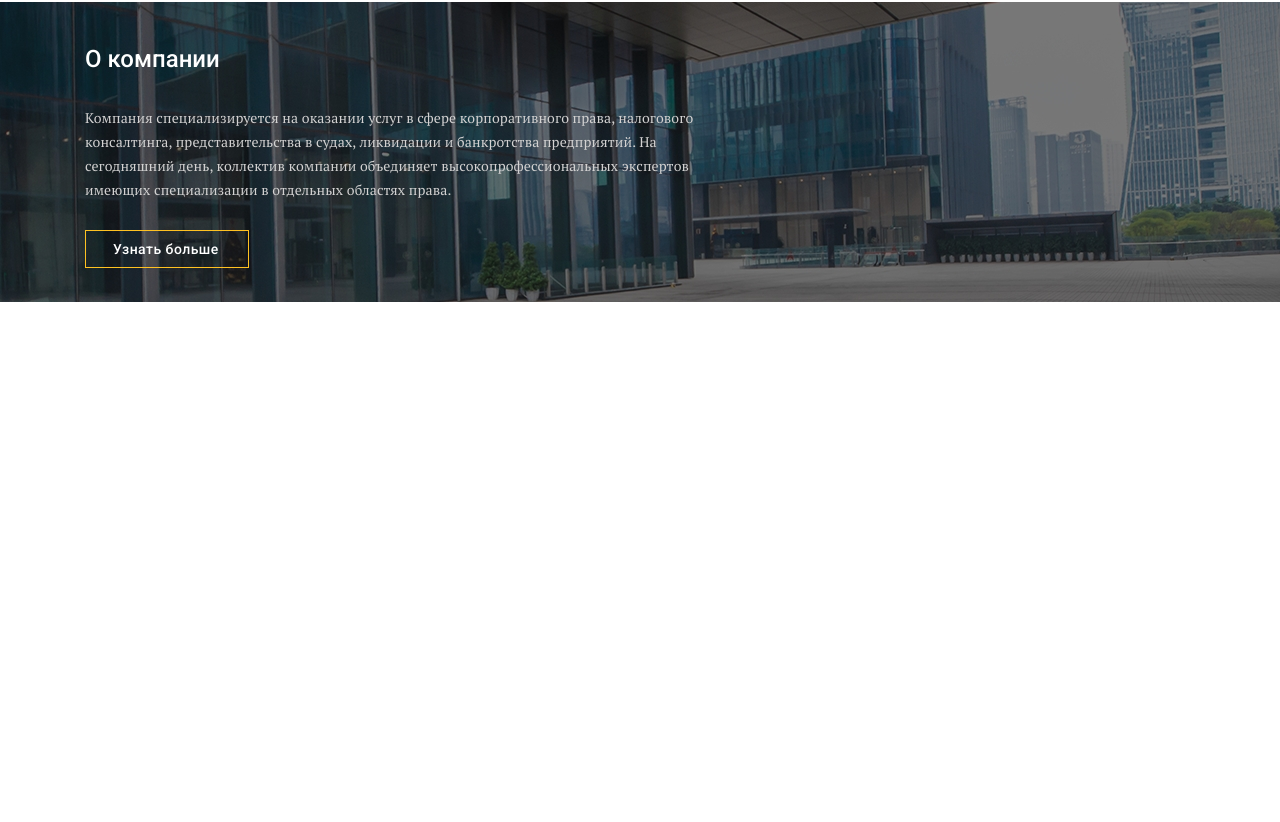
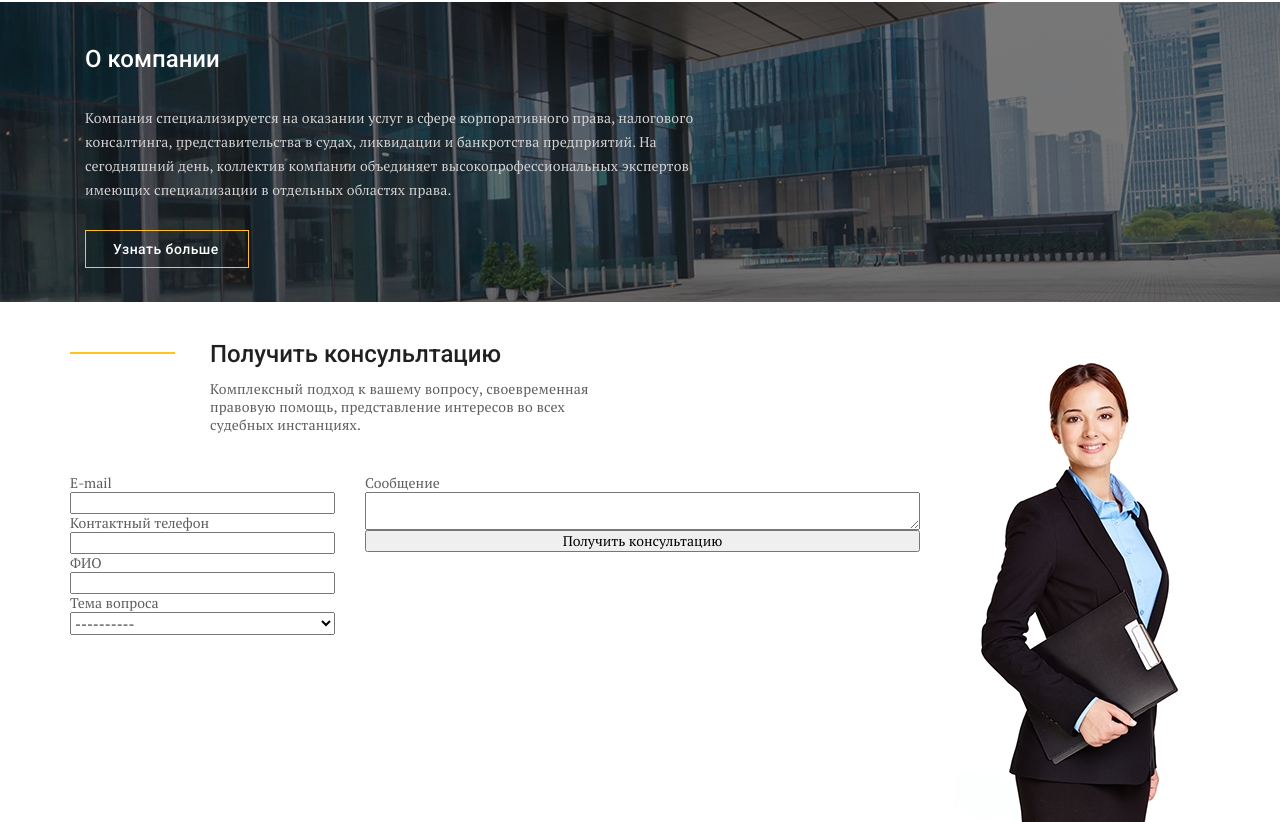
Before and after one commit to vitasyk/advocat, a plain HTML site: page index.html in a window 1280 px wide. Shown: the part 1263-2085 px from the top of the page. Before the commit the page ends 1565 px from the top, so only its background shows below. Drawn offline with nearby package versions, Linux system fonts and the light colour scheme; files whose address does not match are found by name.

Commit message:
about & form box 50%

```diff
--- a/css/style.css
+++ b/css/style.css
@@ -292,7 +292,7 @@ ul, li {
     justify-content: space-between;
 }
 
-.services__title-box {
+.services__title-box, .form__title-box {
     max-width: 520px;
     padding: 0 0 65px 140px;
     position: relative;
@@ -308,7 +308,7 @@ ul, li {
     top: 10px;
 }
 
-.services__title {
+.services__title, .form__title {
     color: #212020;
     font-family: Roboto, sans-serif;
     font-size: 24px;
@@ -317,7 +317,7 @@ ul, li {
     padding-bottom: 14px;
 }
 
-.services__text {
+.services__text, .form__text {
     letter-spacing: .14pt;
 }
 
@@ -436,9 +436,61 @@ ul, li {
 }
 
 .about__item-btn .slider__btn:hover {
-    margin-left: 0px;
+    margin-left: 0;
 }
 
 .about__item-btn .slider__btn::after {
     color: #272727;
 }
+
+.form__title-box:before {
+    content: "";
+    position: absolute;
+    height: 2px;
+    width: 105px;
+    background-color: #ffc222;
+    left: 0;
+    top: 50px;
+}
+
+.form__title-box {
+    max-width: 520px;
+    padding: 40px 0 40px 140px;
+}
+
+/*.form__title-inner {*/
+/*    padding-top: 30px;*/
+/*}*/
+.form__inners {
+    background-image: url("../img/form-bg.jpg");
+    background-repeat: no-repeat;
+    background-position: right bottom;
+    height: 520px;
+    /*padding-bottom: 40px;*/
+}
+
+.form__box-inner {
+    display: flex;
+    justify-content: space-between;
+    max-width: 850px;
+
+}
+
+.form__box-left {
+    max-width: 265px;
+    width: 100%;
+}
+
+.form__box-right {
+    max-width: 555px;
+    width: 100%;
+}
+
+
+.form__box-inner label,
+.form__box-inner input,
+.form__box-inner select,
+.form__box-inner textarea {
+    display: block;
+    width: 100%
+}
--- a/index.html
+++ b/index.html
@@ -196,6 +196,61 @@
 		</div>
 	</div>
 </section>
+<section class="form">
+	<div class="container">
+		<div class="form__inners">
+			<div class="form__title-inner">
+				<div class="form__title-box">
+					<div class="form__title">
+						Получить консульлтацию
+					</div>
+					<div class="form__text">
+						Комплексный подход к вашему вопросу, своевременная правовую помощь,
+						представление интересов во всех
+						судебных инстанциях.
+					</div>
+				</div>
+			</div>
+			<div class="form__box">
+				<form action="#">
+					<div class="form__box-inner">
+						<div class="form__box-left">
+							<label>
+								E-mail
+								<input type="email" name="email">
+							</label>
+							<label>
+								Контактный телефон
+								<input type="text" name="tel">
+							</label>
+							<label>
+								ФИО
+								<input type="text" name="name">
+							</label>
+							<label>
+								Тема вопроса
+								<select name="select">
+									<option value="----------">----------</option>
+									<option value="----------">----------</option>
+									<option value="----------">----------</option>
+									<option value="----------">----------</option>
+								</select>
+							</label>
+						</div>
+						<div class="form__box-right">
+							<label>
+								Сообщение
+								<textarea name="textarea"></textarea>
+							</label>
+							<input type="submit" value="Получить консультацию">
+						</div>
+					</div>
+				</form>
+			</div>
+		</div>
+	</div>
+</section>
+
 
 <div id="modal">
 	<h2>Hello!</h2>
```
Also changed, not shown: img/form-bg.jpg (added).
